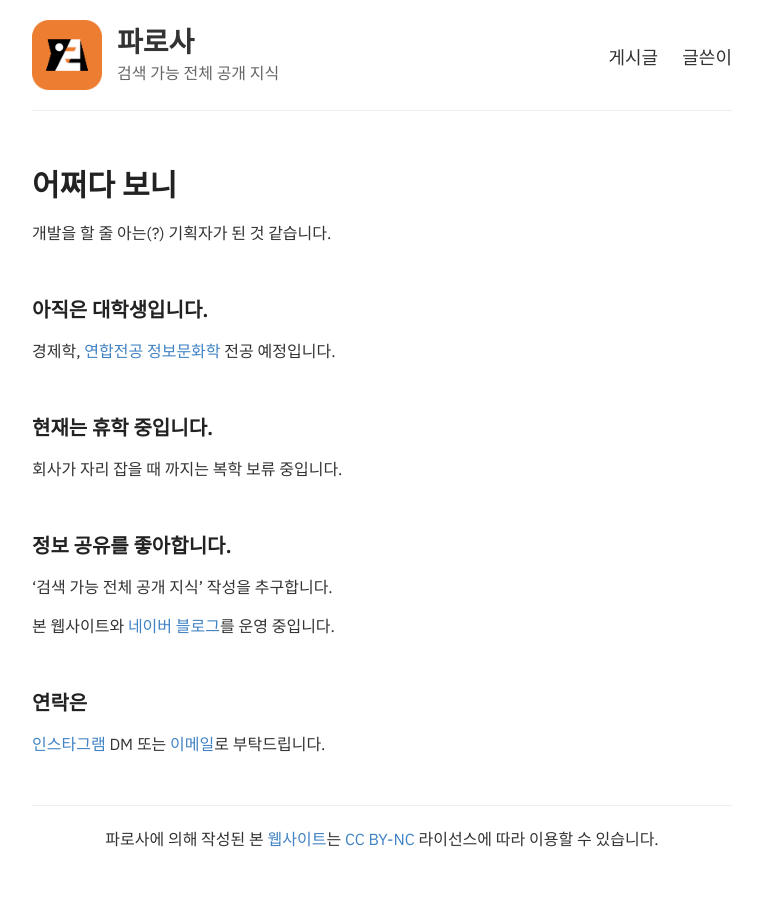
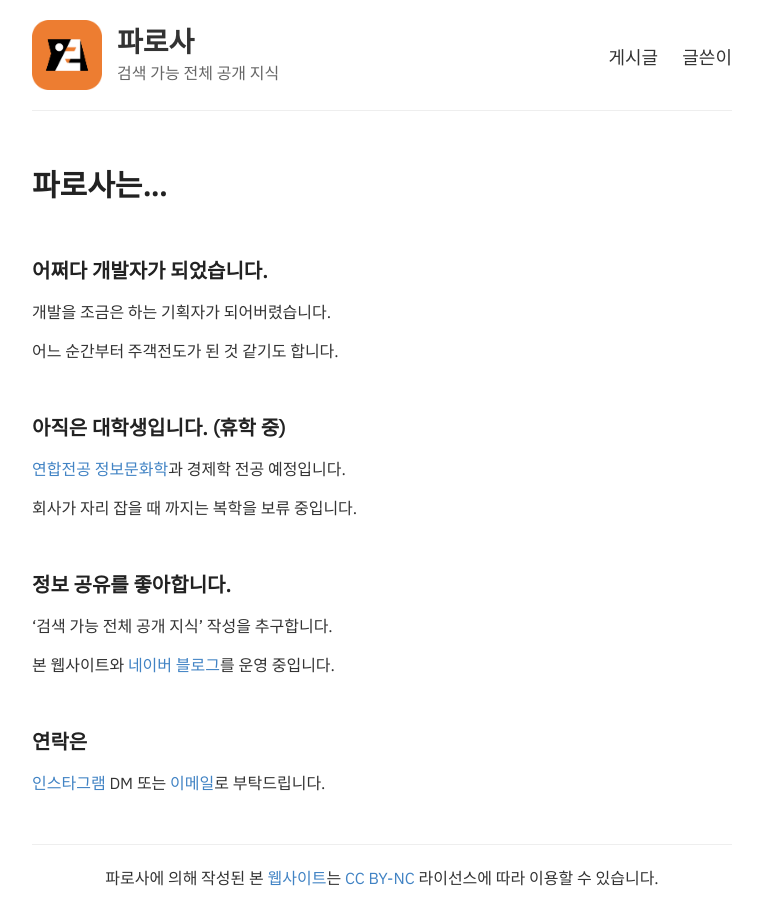
Before and after one commit to parosaone/blog, a Jekyll site: the page built from about.md, in a window 1280 px wide. Shown: the whole page, without its empty margins (258-1019 px from the left). Built offline with Jekyll 4.4.1, drawn with Linux system fonts in a browser that asks for light colours.

Commit message:
Update about.md

```diff
--- a/about.md
+++ b/about.md
@@ -1,18 +1,20 @@
 ---
 layout: page
-title: 어쩌다 보니
+title: 파로사는...
 permalink: /about/
 ---
 
-개발을 할 줄 아는(?) 기획자가 된 것 같습니다.
+### 어쩌다 개발자가 되었습니다.
 
-### 아직은 대학생입니다.
+개발을 조금은 하는 기획자가 되어버렸습니다.
 
-경제학, [연합전공 정보문화학](http://isc.snu.ac.kr/) 전공 예정입니다.
+어느 순간부터 주객전도가 된 것 같기도 합니다.
 
-### 현재는 휴학 중입니다.
+### 아직은 대학생입니다. (휴학 중)
 
-회사가 자리 잡을 때 까지는 복학 보류 중입니다.
+[연합전공 정보문화학](http://isc.snu.ac.kr/)과 경제학 전공 예정입니다.
+
+회사가 자리 잡을 때 까지는 복학을 보류 중입니다.
 
 ### 정보 공유를 좋아합니다.
 
```
